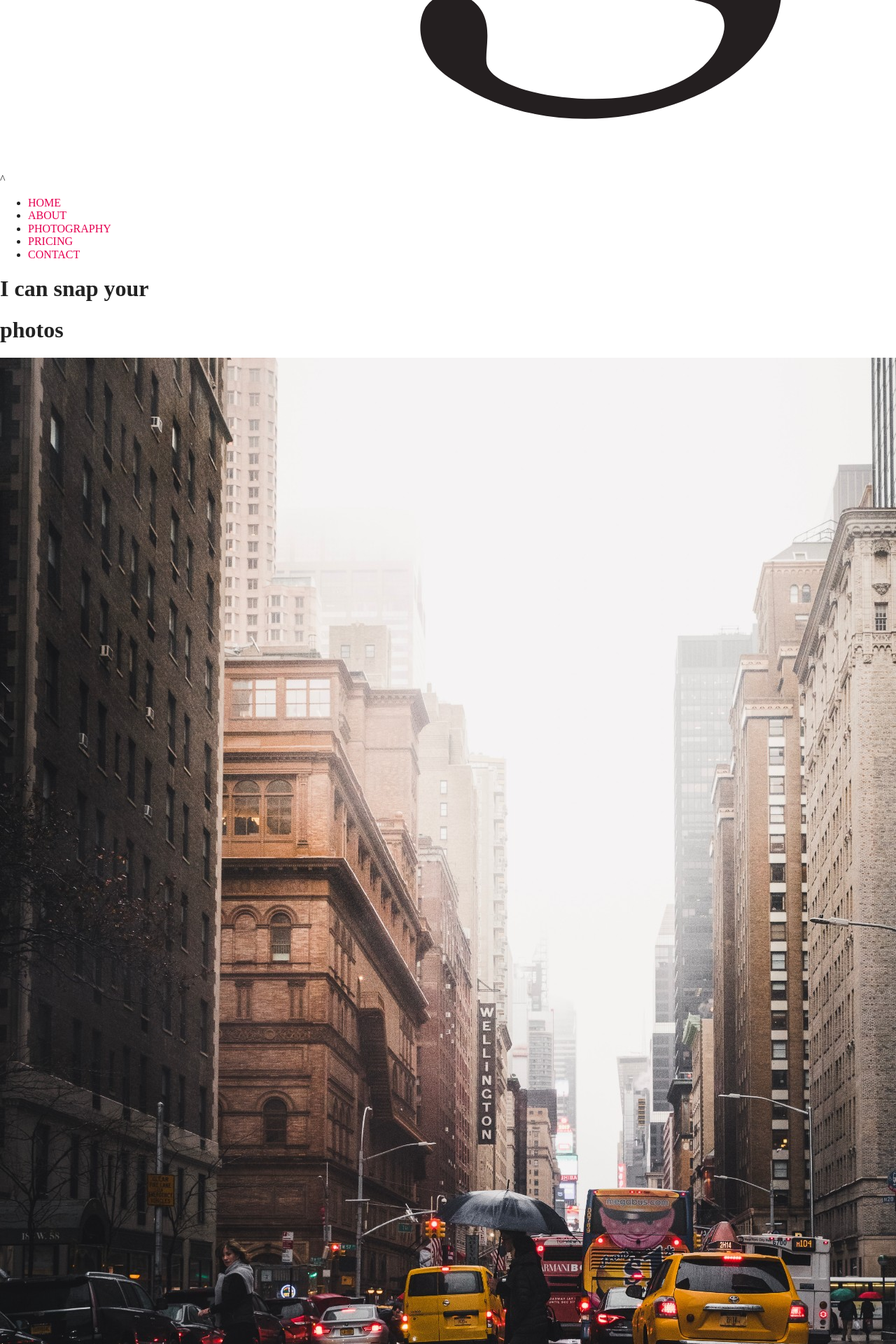
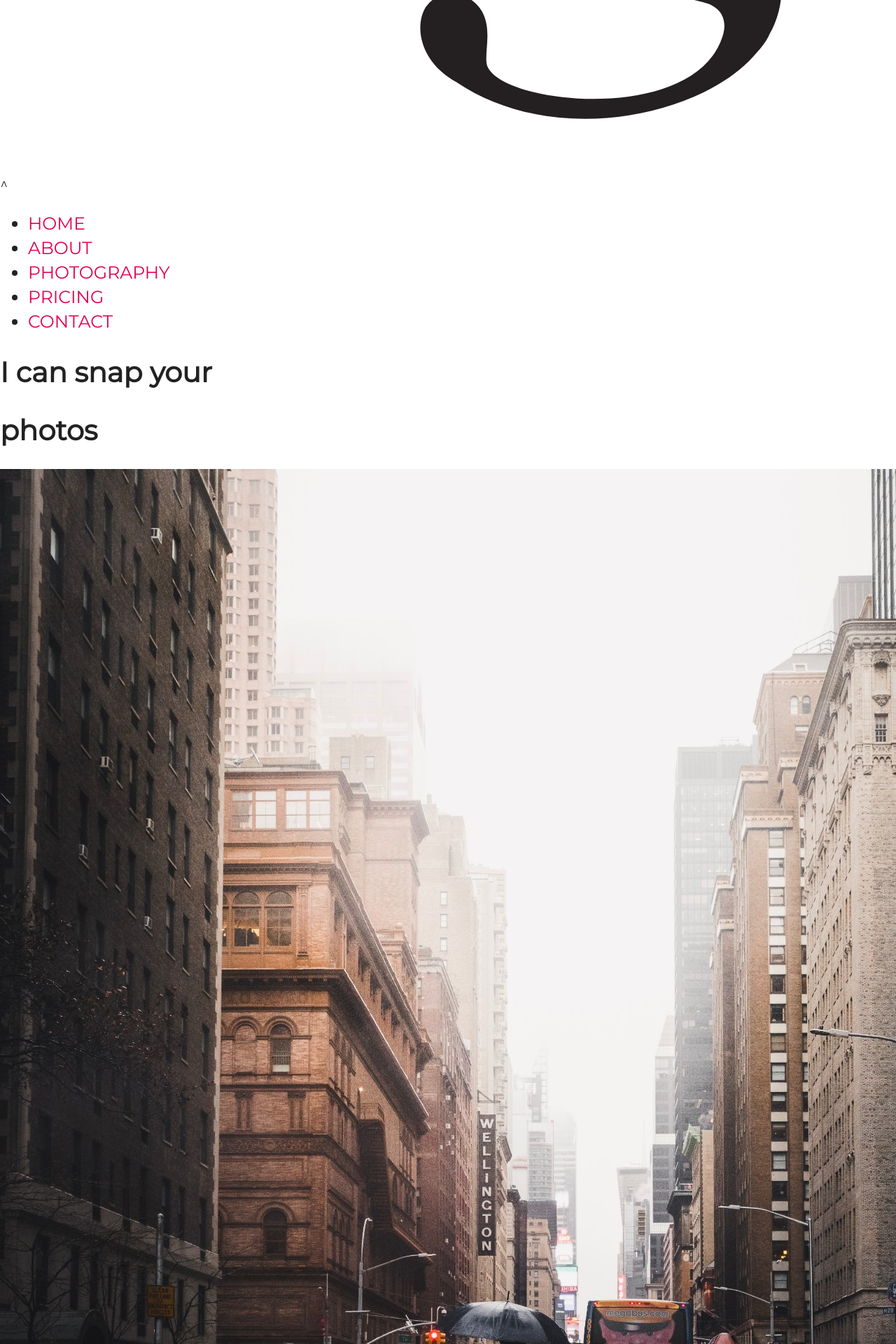
Before and after one commit to neonbambina/seniorProject, a PHP site: page / in a window 1280 px wide; the page is wider, and only the part inside the window is pictured. Shown: the part 709-2629 px from the top of that part at 70% size. Run offline with PHP 8.4, Linux system fonts and the light colour scheme.

Commit message:
adding variables throughout

```diff
--- a/styles/base/_typography.scss
+++ b/styles/base/_typography.scss
@@ -6,5 +6,5 @@
 
 body {
   color: $text-color;
-  font: normal 125% / 1.4;
+  font: normal 125% / 1.4 $body-font;
 }
--- a/styles/layout/_header.scss
+++ b/styles/layout/_header.scss
@@ -1,3 +1,7 @@
 // -----------------------------------------------------------------------------
 // This file contains all styles related to the header of the site/application.
 // -----------------------------------------------------------------------------
+
+.nav {
+    font: normal 125% / 1.4 $body-font;
+}
--- a/styles/main.css
+++ b/styles/main.css
@@ -381,7 +381,7 @@ a:hover, a:active, a:focus {
  */
 body {
   color: #222222;
-  font: normal 125% / 1.4;
+  font: normal 125%/1.4 "Montserrat", "Helvetica", sans-serif;
 }
 
 /**
@@ -442,4 +442,8 @@ body {
   position: absolute;
   width: 1px;
 }
+
+.nav {
+  font: normal 125%/1.4 "Montserrat", "Helvetica", sans-serif;
+}
 /*# sourceMappingURL=main.css.map */
```
Also changed, not shown: 1 other file.
